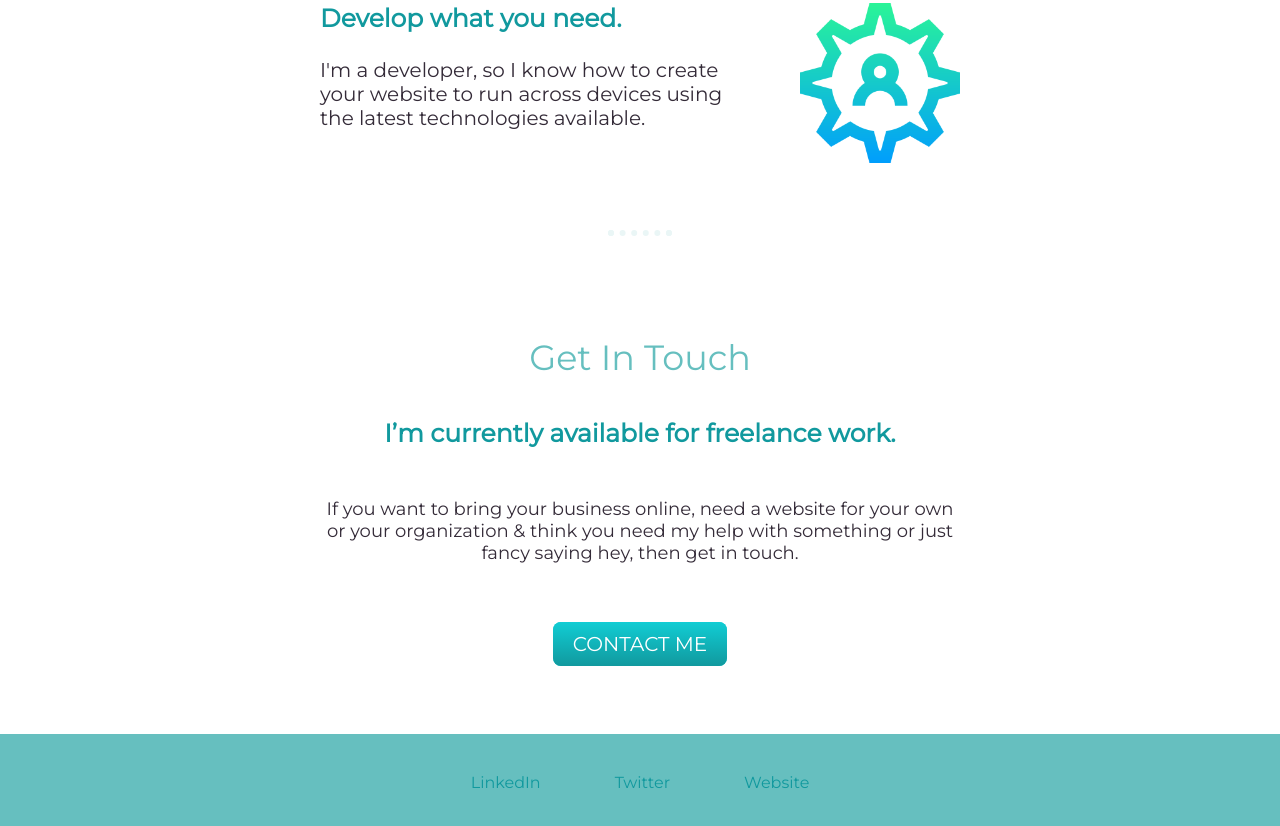
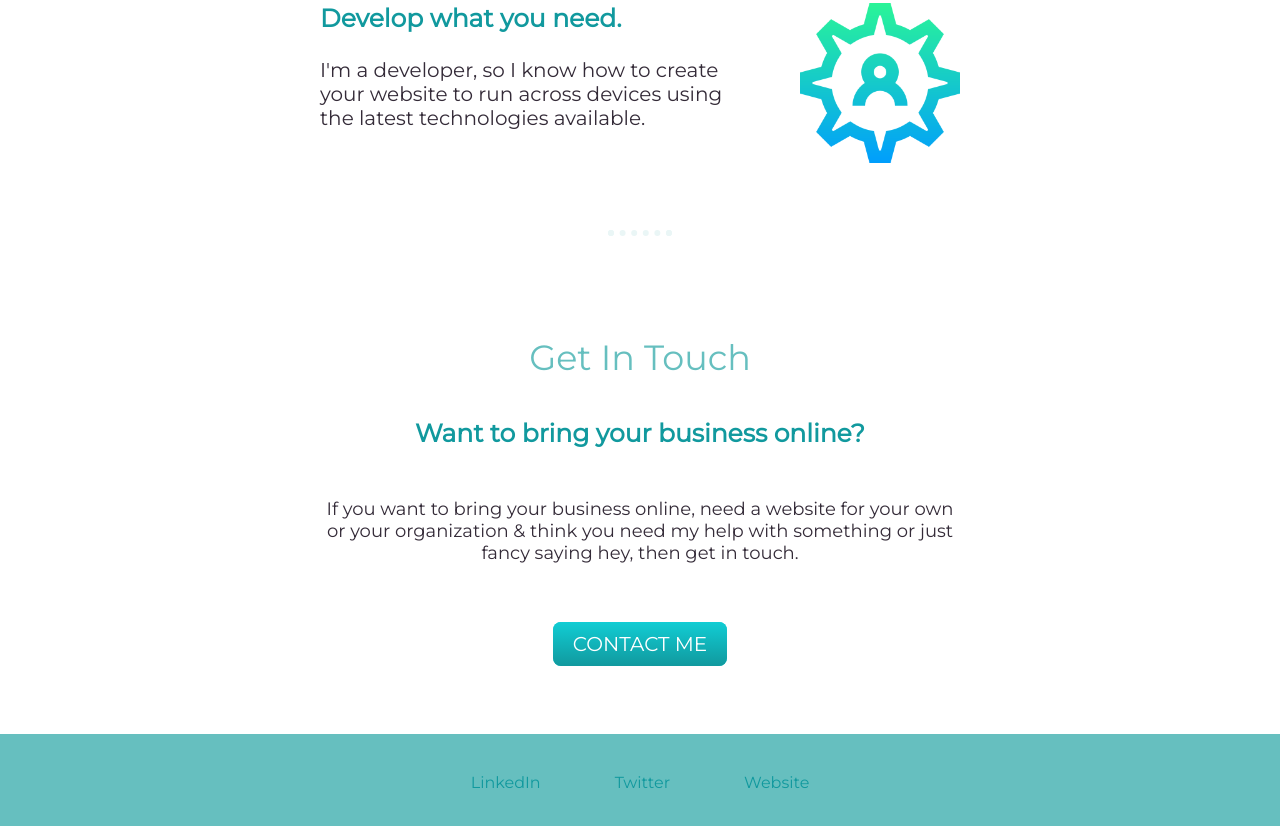
Before and after one commit to geekcyber/Homepage, a plain HTML site: page index.html in a window 1280 px wide. Shown: the part 2004-2830 px from the top of the page. Drawn offline with Linux system fonts and the light colour scheme; a web font is replaced by a local one.

Commit message:
Update index.html

```diff
--- a/index.html
+++ b/index.html
@@ -45,7 +45,7 @@
   <hr>
   <div class="contact-me">
     <h2>Get In Touch</h2>
-    <h3>I’m currently available for freelance work.</h3>
+    <h3>Want to bring your business online?</h3>
     <p class="contactme">If you want to bring your business online, need a website for your own or your organization & think you need my help with something or just fancy saying hey, then get in touch.</p>
     <a target="_blank" class="btn" href="mailto:cybergeek.shubham404@gmail.com">CONTACT ME</a>
   </div>
```
